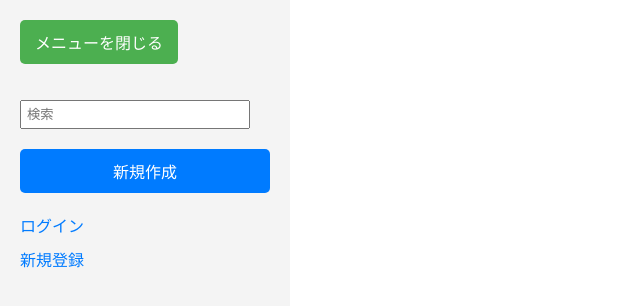
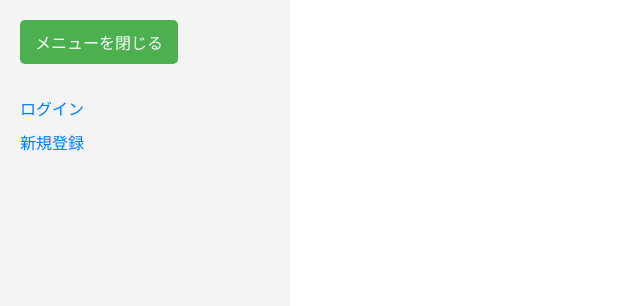
Before and after one commit to NakamuraSoshi/my-project, a React (Create React App) app in the folder my-react-app/: page / in a window 1280 px wide. Shown: the top 306 px of the page, without its empty margins (0-640 px from the left). Built offline with nearby package versions, Linux system fonts and the light colour scheme.

Commit message:
add ログインで表示される要素を追加
ログイン後に検索欄と新規作成が表示されるように修正

```diff
--- a/my-react-app/src/components/Sidebar.jsx
+++ b/my-react-app/src/components/Sidebar.jsx
@@ -1,4 +1,5 @@
 import React, { useContext } from 'react';
+import { Link } from 'react-router-dom';
 import { useSidebar } from '../contexts/SidebarContext';
 import { AuthContext } from '../contexts/AuthContext';
 import '../styles/style.css';
@@ -10,7 +11,7 @@
 
   return (
     <div id="sidebar" className={sidebarOpen ? 'open' : ''}>
-
+    {isLoggedIn && (
       <div>
         <form id="search-form" role="search">
           <input
@@ -23,10 +24,11 @@
           <div id="search-spinner" aria-hidden hidden={true} />
           <div className="sr-only" aria-live="polite"></div>
         </form>
-        <form method="post">
+        <Link to="/create">
           <button type="submit">新規作成</button>
-        </form>
+        </Link>
       </div>
+    )}
       <nav>
         <ul>
           {!isLoggedIn ? (
```
